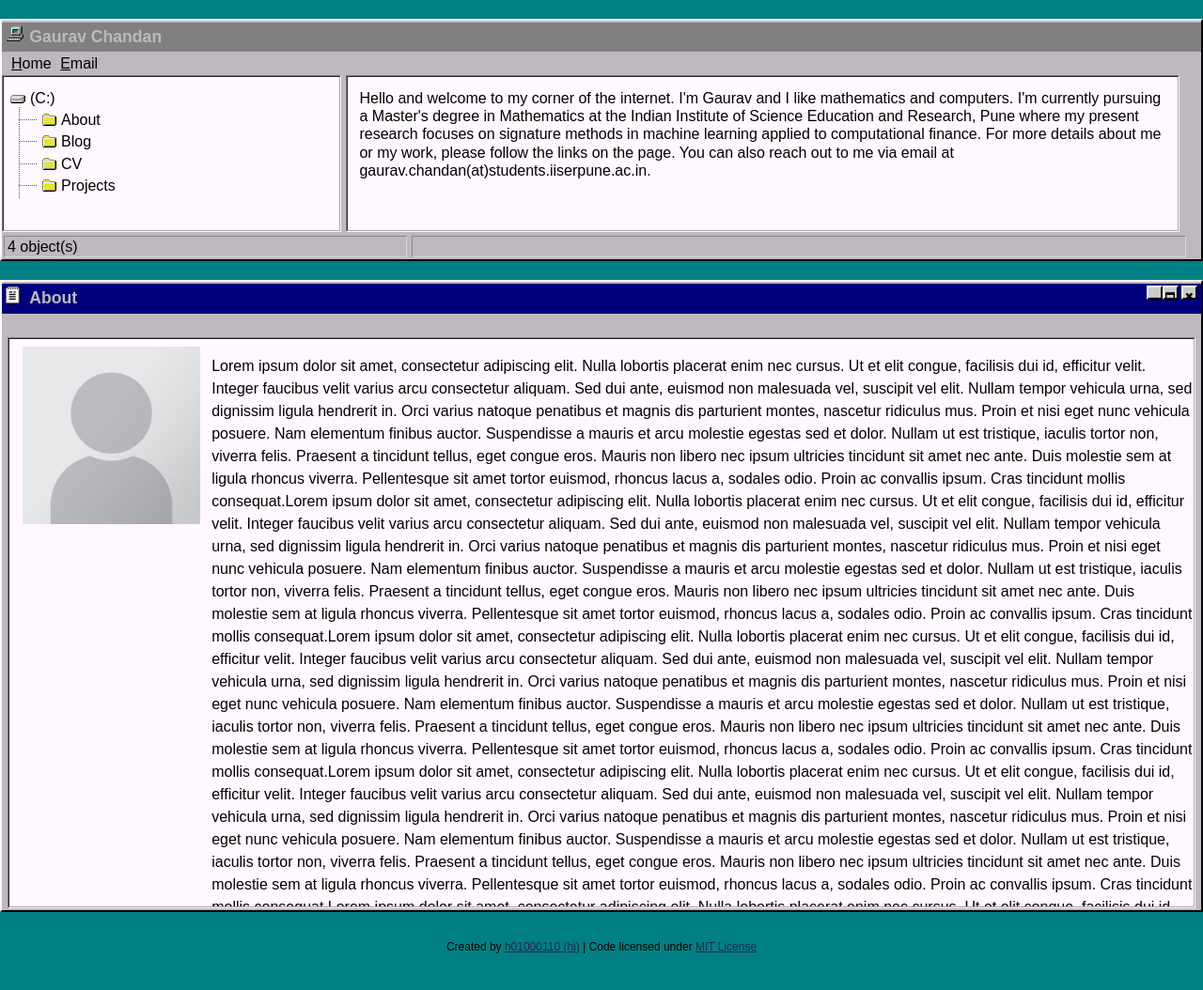
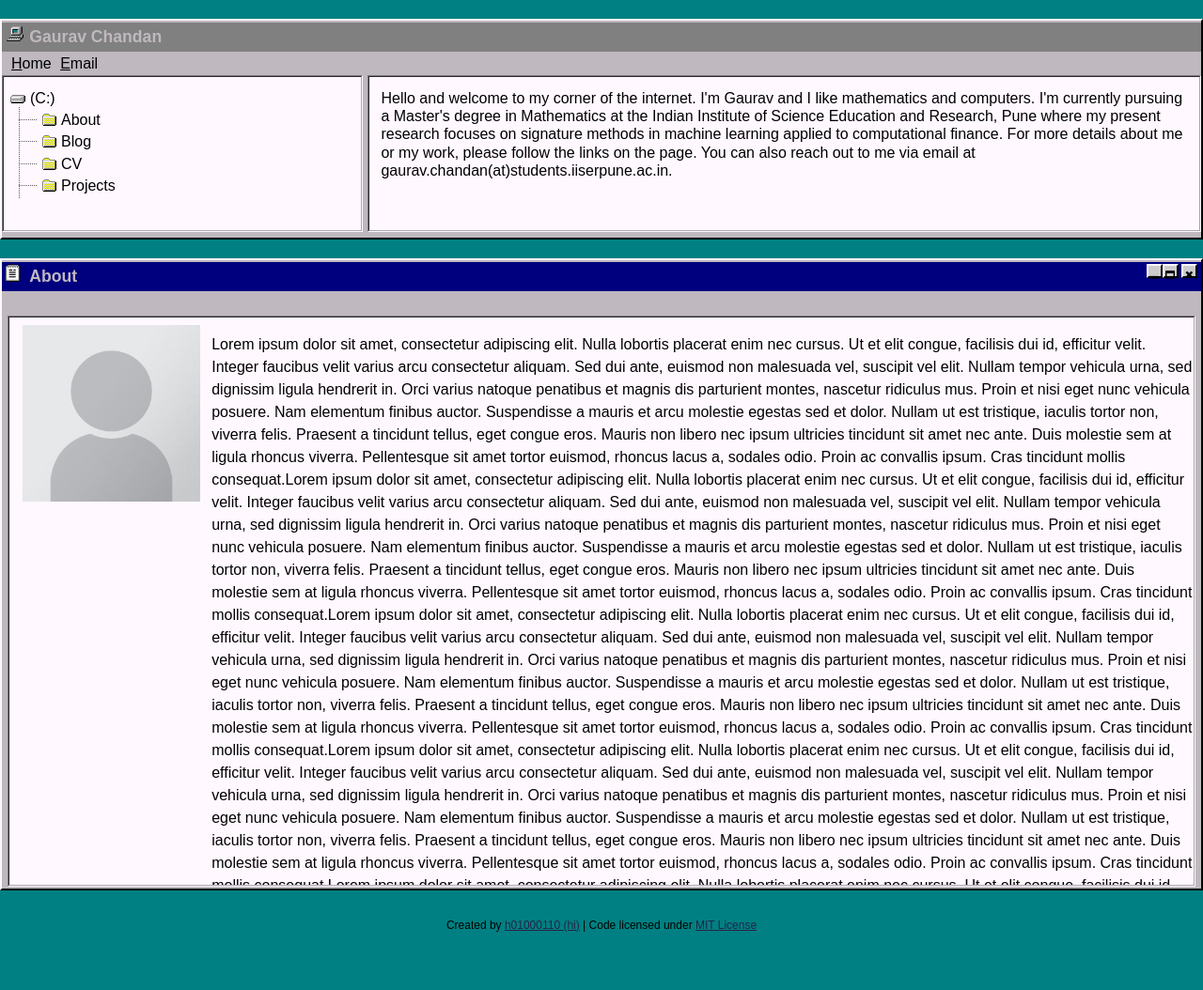
Before and after one commit to gauravchandan/gauravchandan.github.io, a Jekyll site: the page built from pages/About.md, in a window 1280 px wide. Shown: the top 1054 px of the page at 94% size. Built offline with Jekyll 4.4.1, drawn with Linux system fonts in a browser that asks for light colours.

Commit message:
margin adjustments

```diff
--- a/_layouts/default.html
+++ b/_layouts/default.html
@@ -66,14 +66,14 @@
 				</ul>
 			{% endunless %}
 		</div>
-		<div class="post_total">
+		<!-- <div class="post_total">
 			{% if page.tag %}
 				<div class="left">{{ site.tags[page.tag] | size }} object(s)</div>
 			{% else %}
 				<div class="left">{{ site.posts | size }} object(s)</div>
 			{% endif %}
 			<div class="right">&nbsp;</div>
-		</div>
+		</div> -->
 	</div>
 	{% if page.title %}
         <div class="content">
--- a/_sass/_main.scss
+++ b/_sass/_main.scss
@@ -133,7 +133,7 @@ ul.topbar {
 	}
 }
 .tag_list {
-	width: 28%;
+	width: 29.8%;
 	margin: 0 auto;
 	min-height: 150px;
 	max-height: 150px;
```
